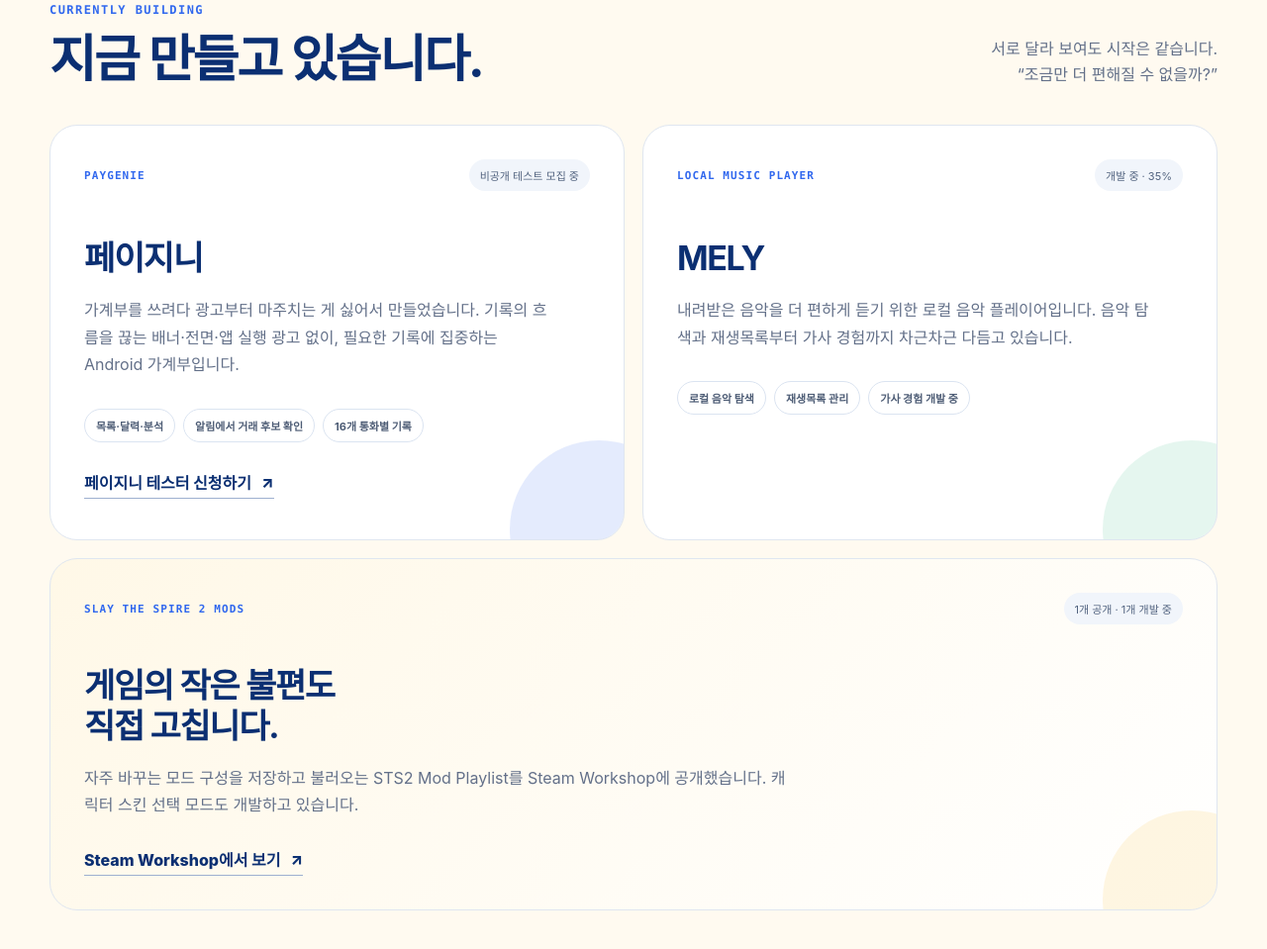
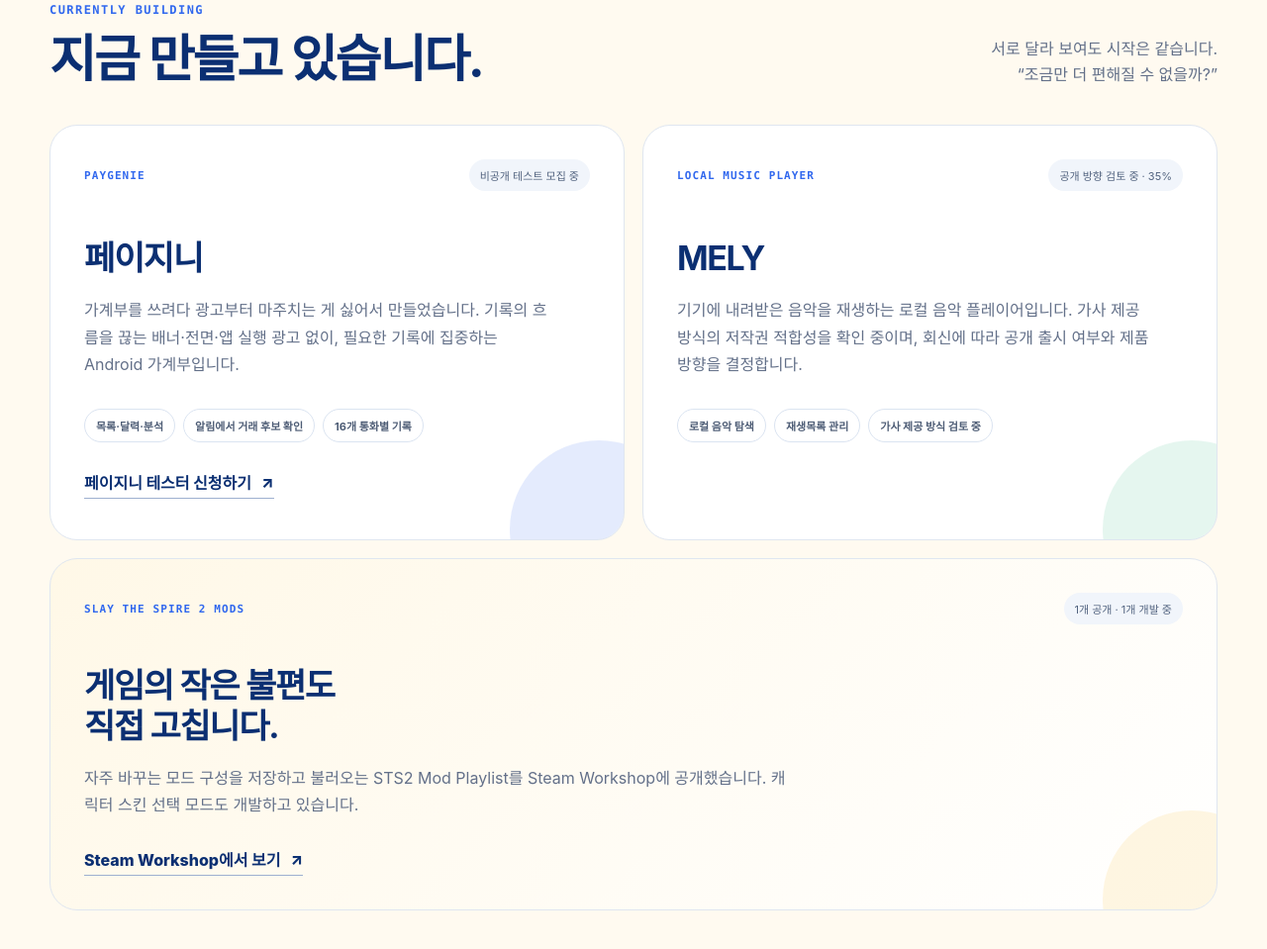
Before and after one commit to unpetitgenie/unpetitgenie.github.io, a plain HTML site: page index.html in a window 1280 px wide. Shown: the part 860-1819 px from the top of the page at 99% size. Drawn offline with Linux system fonts and the light colour scheme.

Commit message:
Update MELY public status

```diff
--- a/index.html
+++ b/index.html
@@ -95,14 +95,14 @@
           <article class="project-card mint">
             <div class="project-topline">
               <p>LOCAL MUSIC PLAYER</p>
-              <span>개발 중 · 35%</span>
+              <span>공개 방향 검토 중 · 35%</span>
             </div>
             <h3>MELY</h3>
-            <p class="project-description">내려받은 음악을 더 편하게 듣기 위한 로컬 음악 플레이어입니다. 음악 탐색과 재생목록부터 가사 경험까지 차근차근 다듬고 있습니다.</p>
+            <p class="project-description">기기에 내려받은 음악을 재생하는 로컬 음악 플레이어입니다. 가사 제공 방식의 저작권 적합성을 확인 중이며, 회신에 따라 공개 출시 여부와 제품 방향을 결정합니다.</p>
             <ul>
               <li>로컬 음악 탐색</li>
               <li>재생목록 관리</li>
-              <li>가사 경험 개발 중</li>
+              <li>가사 제공 방식 검토 중</li>
             </ul>
           </article>
 
```
Also changed, not shown: 1 other file.
